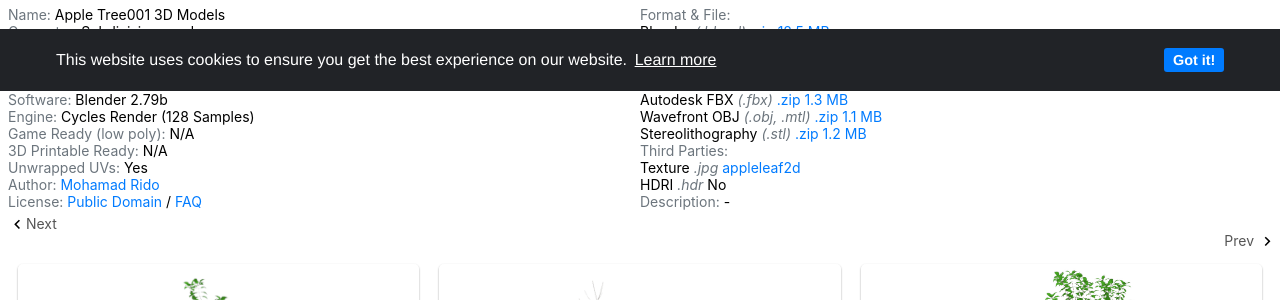
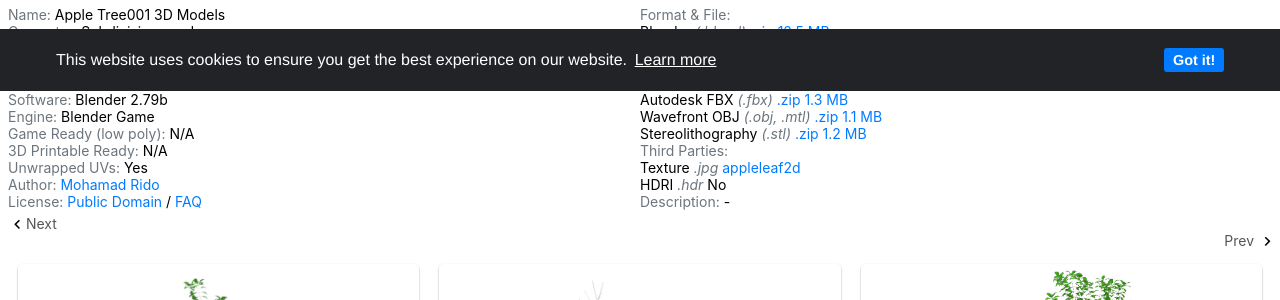
Before and after one commit to mohamadrido/project, a Jekyll site: the page built from _posts/2021-10-19-apple-tree001.md, in a window 1280 px wide. Shown: the part 809-1109 px from the top of the page. Built offline with Jekyll 4.4.1, drawn with Linux system fonts in a browser that asks for light colours; nearby versions of some CDN libraries; our own code applies the rules of GitHub Pages for plain Markdown files.

Commit message:
Update 2021-10-19-apple-tree001.md

```diff
--- a/_posts/2021-10-19-apple-tree001.md
+++ b/_posts/2021-10-19-apple-tree001.md
@@ -11,7 +11,7 @@ uvunwrapped: "Yes"
 animated: "No"
 software: "Blender 2.79b"
 rigged: "No"
-engine: "Cycles Render (128 Samples)"
+engine: "Blender Game"
 gameready: "N/A"
 3dprintableready: "N/A"
 admin: "<a href='/about'>Mohamad Rido</a>"
```
